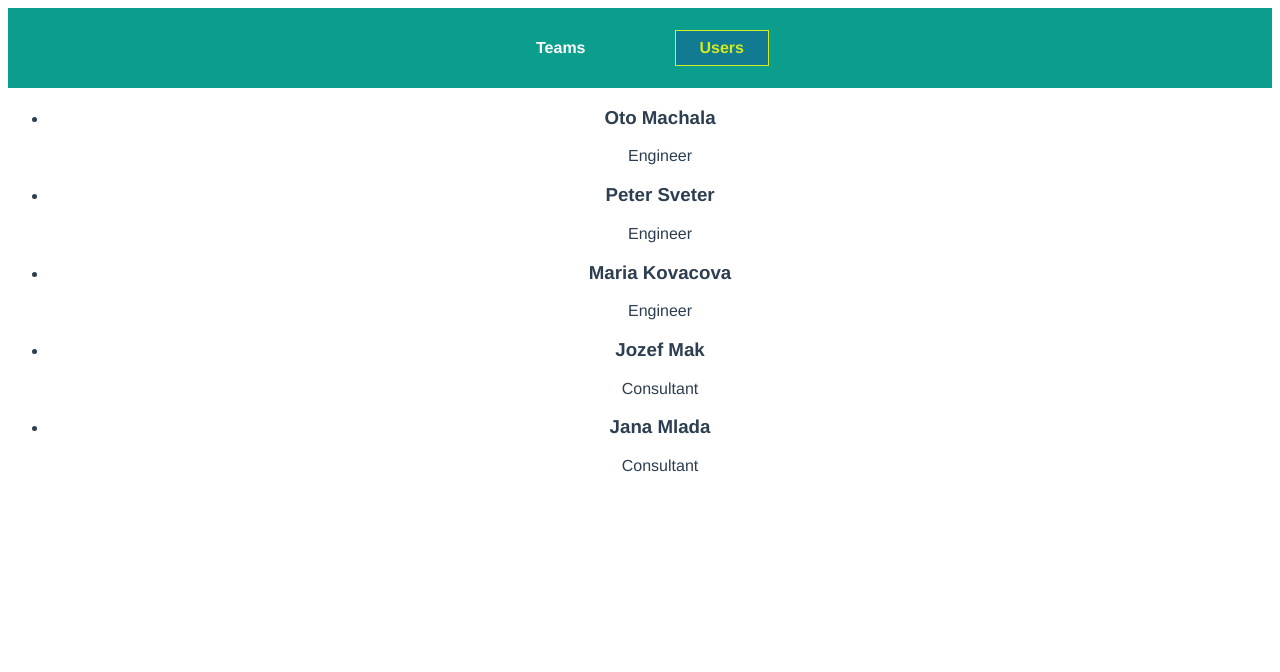
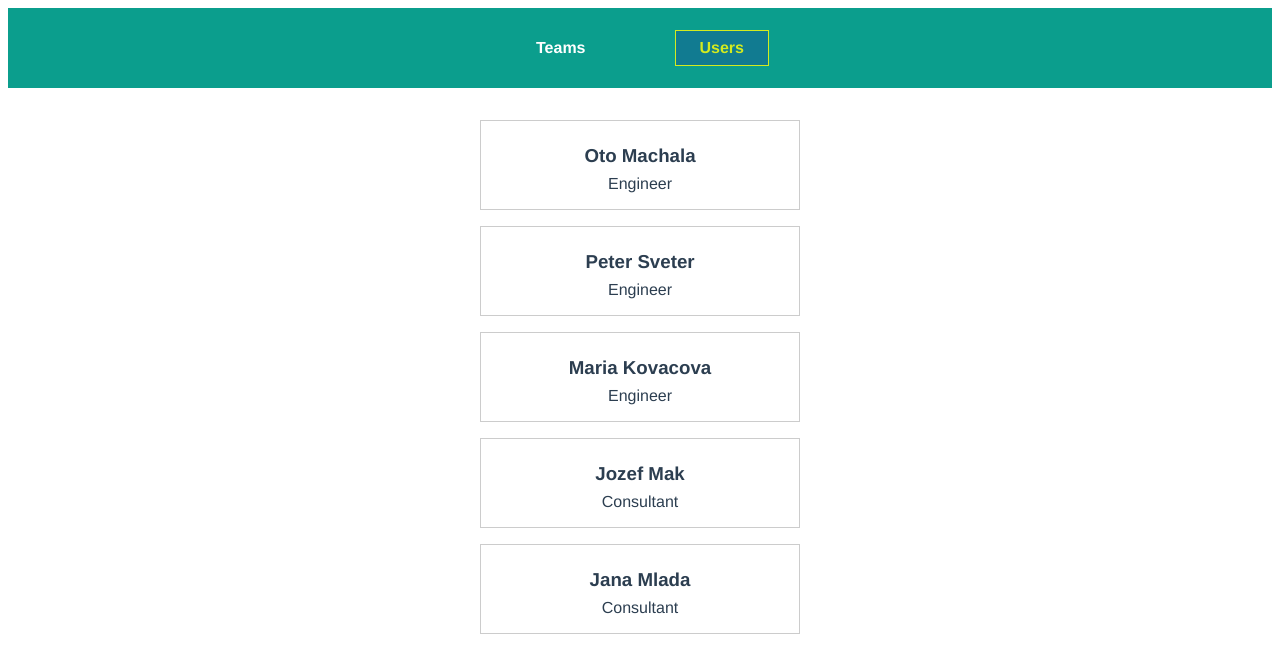
Before and after one commit to mrOtoM/Vue-aplikacia-1, a Vue app: page /users in a window 1280 px wide. Shown: the top 672 px of the page. Built offline with nearby package versions, Linux system fonts and the light colour scheme.

Commit message:
Doplnenie vetvy Users stylovanie

```diff
--- a/src/components/users/UserItem.vue
+++ b/src/components/users/UserItem.vue
@@ -11,4 +11,32 @@ export default {
 };
 </script>
 
-<style></style>
+<style scoped>
+li {
+  margin: 1rem 0;
+  border: 1px solid #ccc;
+  padding: 1rem;
+}
+
+h3 {
+  margin: 0.5rem 0;
+}
+
+.role {
+  border-radius: 40px;
+  background-color: #ccc;
+  color: #252525;
+  padding: 0.25rem 1rem;
+  display: inline-block;
+}
+
+.role--engineer {
+  background-color: blue;
+  color: white;
+}
+
+.role--consultant {
+  background-color: #af003a;
+  color: white;
+}
+</style>
--- a/src/components/users/UsersList.vue
+++ b/src/components/users/UsersList.vue
@@ -18,4 +18,11 @@ export default {
 };
 </script>
 
-<style></style>
+<style scoped>
+ul {
+  list-style: none;
+  margin: 2rem auto;
+  max-width: 20rem;
+  padding: 0;
+}
+</style>
```
